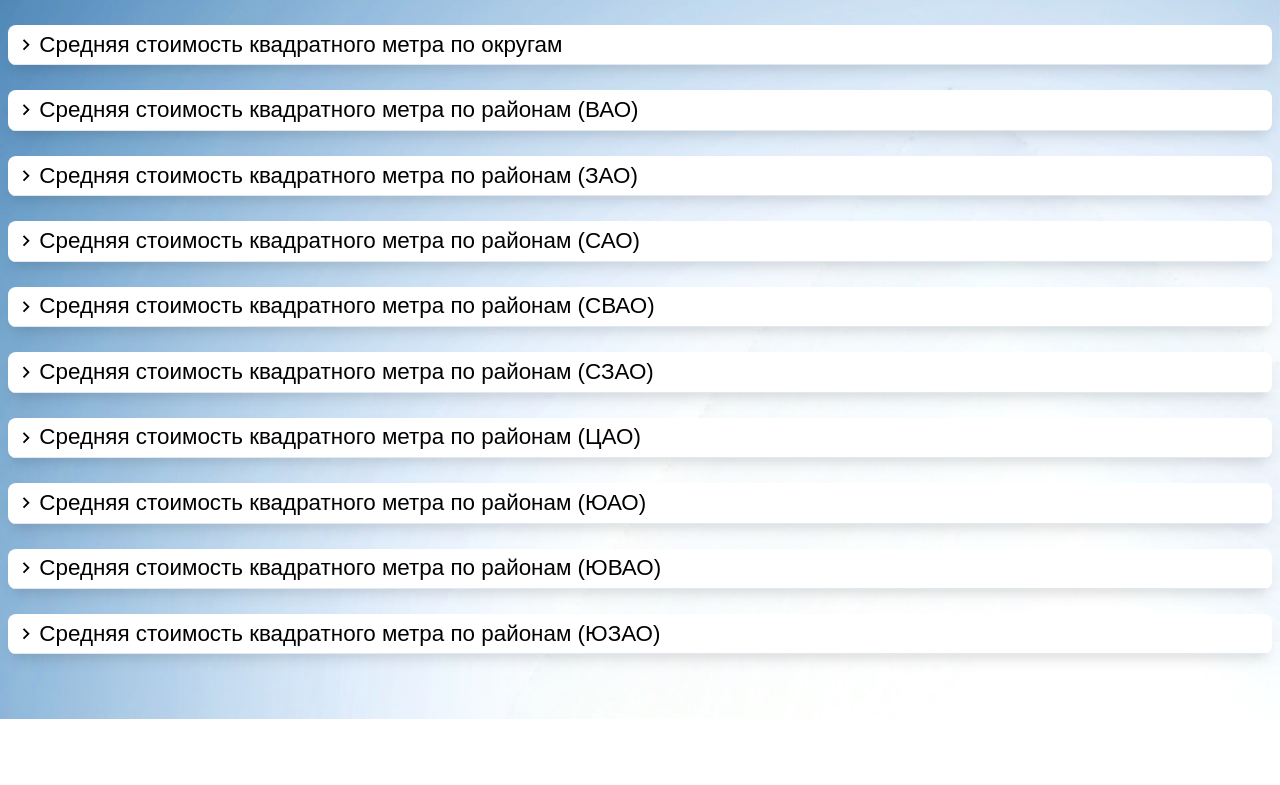
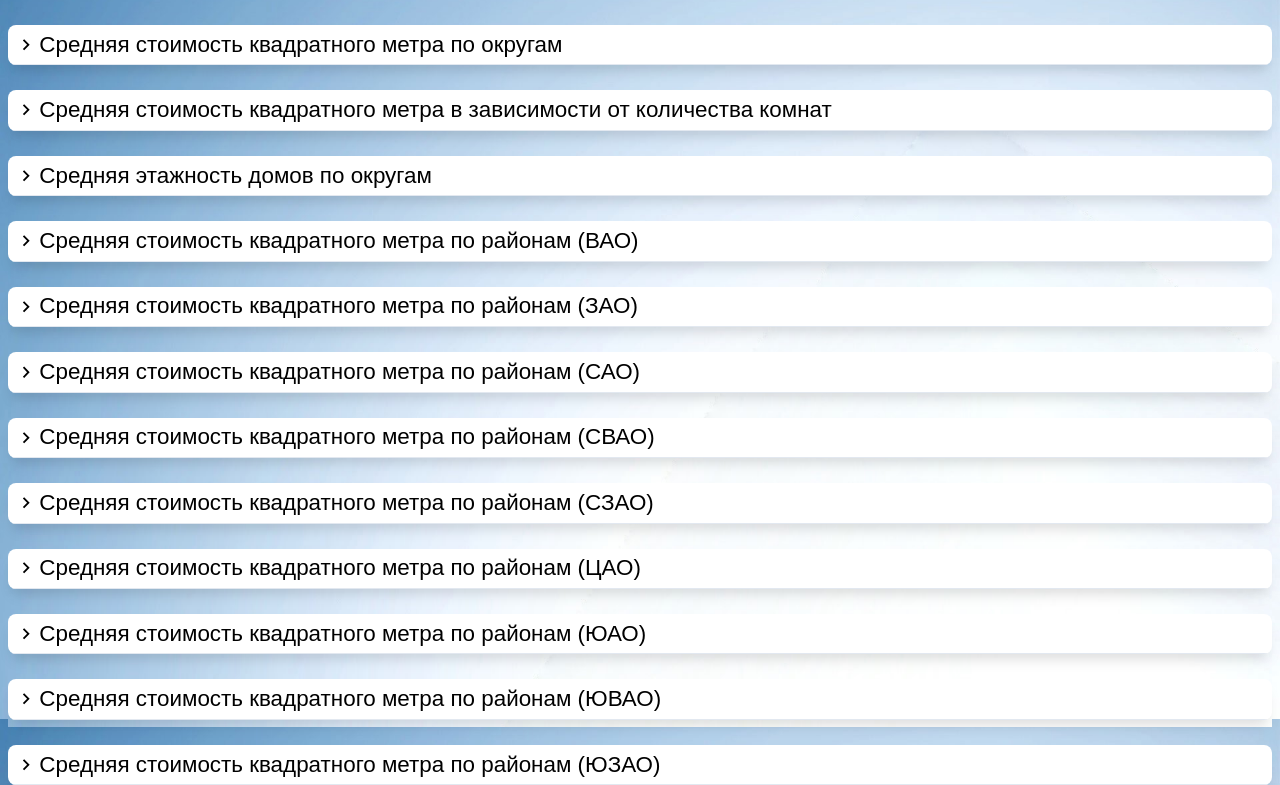
Before and after one commit to 69kaa/Deployment_Heroku, a Flask app: page /graphics in a window 1280 px wide. Shown: the part 81-866 px from the top of the page. Before the commit the page ends 800 px from the top, so only its background shows below. Run offline with Flask 2, Linux system fonts and the light colour scheme.

Commit message:
Update 3.html

```diff
--- a/templates/3.html
+++ b/templates/3.html
@@ -28,39 +28,57 @@
 			<img src="../static/1.png" width="1037" height="735" alt="Ошибка загрузки">
 		</details>
 		<details>
+			<summary>Средняя стоимость квадратного метра в зависимости от количества комнат</summary>
+			<p>Будет добавлено позднее</p>
+			<img src="../static/Средняя стоимость по комнатам.png" width="1417" height="803" alt="Ошибка загрузки">
+		</details>
+		<details>
+			<summary>Средняя этажность домов по округам</summary>
+			<p>Будет добавлено позднее</p>
+			<img src="../static/Средняя этажность.png" width="1303" height="734" alt="Ошибка загрузки">
+		</details>
+		<details>
 			<summary>Средняя стоимость квадратного метра по районам (ВАО)</summary>
 			<p>Будет добавлено позднее</p>
-			<img src="../static/Средняя стоимость ВАО.png" width="610" height="610" alt="Ошибка загрузки">
+			<img src="../static/Средняя стоимость ВАО.png" width="1419" height="800" alt="Ошибка загрузки">
 		</details>
 		<details>
 			<summary>Средняя стоимость квадратного метра по районам (ЗАО)</summary>
 			<p>Будет добавлено позднее</p>
+			<img src="../static/Средняя стоимость ЗАО.png" width="1418" height="801" alt="Ошибка загрузки">
 		</details>
 		<details>
 			<summary>Средняя стоимость квадратного метра по районам (САО)</summary>
 			<p>Будет добавлено позднее</p>
+			<img src="../static/Средняя стоимость САО.png" width="1429" height="803" alt="Ошибка загрузки">
 		</details>
 		<details>
 			<summary>Средняя стоимость квадратного метра по районам (СВАО)</summary>
 			<p>Будет добавлено позднее</p>
+			<img src="../static/Средняя стоимость СВАО.png" width="1421" height="804" alt="Ошибка загрузки">
 		</details>
 		<details>
 			<summary>Средняя стоимость квадратного метра по районам (СЗАО)</summary>
 			<p>Будет добавлено позднее</p>
+			<img src="../static/Средняя стоимость СЗАО.png" width="1424" height="804" alt="Ошибка загрузки">
 		</details>
 		<details>
 			<summary>Средняя стоимость квадратного метра по районам (ЦАО)</summary>
 			<p>Будет добавлено позднее</p>
+			<img src="../static/Средняя стоимость ЦАО.png" width="1410" height="802" alt="Ошибка загрузки">
 		</details>
 		<details>
 			<summary>Средняя стоимость квадратного метра по районам (ЮАО)</summary>
 			<p>Будет добавлено позднее</p>
+			<img src="../static/Средняя стоимость ЮАО.png" width="1417" height="803" alt="Ошибка загрузки">
 		</details>
 		<details>
 			<summary>Средняя стоимость квадратного метра по районам (ЮВАО)</summary>
 			<p>Будет добавлено позднее</p>
+			<img src="../static/Средняя стоимость ЮВАО.png" width="1418" height="807" alt="Ошибка загрузки">
 		</details>
 		<details>
 			<summary>Средняя стоимость квадратного метра по районам (ЮЗАО)</summary>
 			<p>Будет добавлено позднее</p>
+			<img src="../static/Средняя стоимость ЮЗАО.png" width="1416" height="803" alt="Ошибка загрузки">
 		</details>
```
